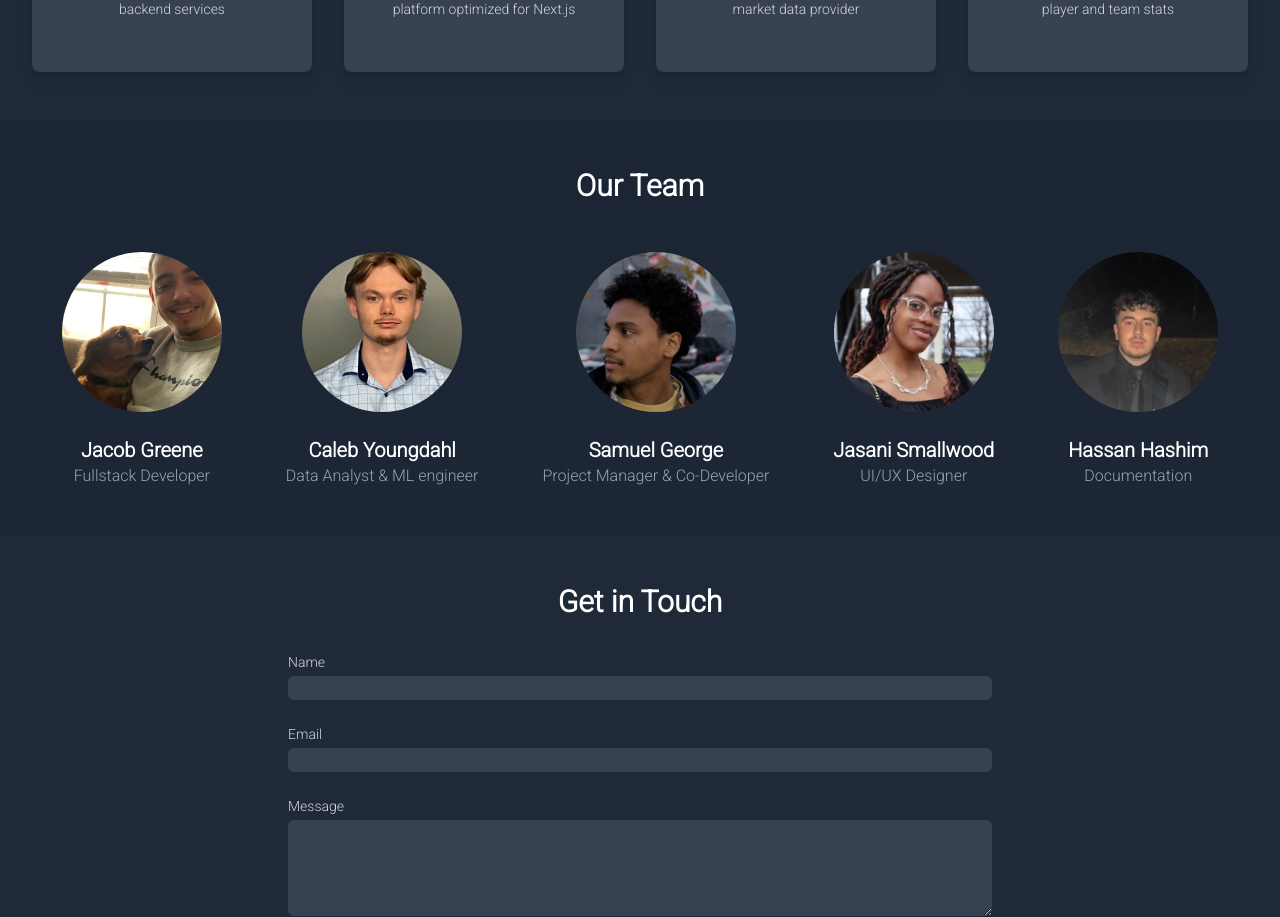
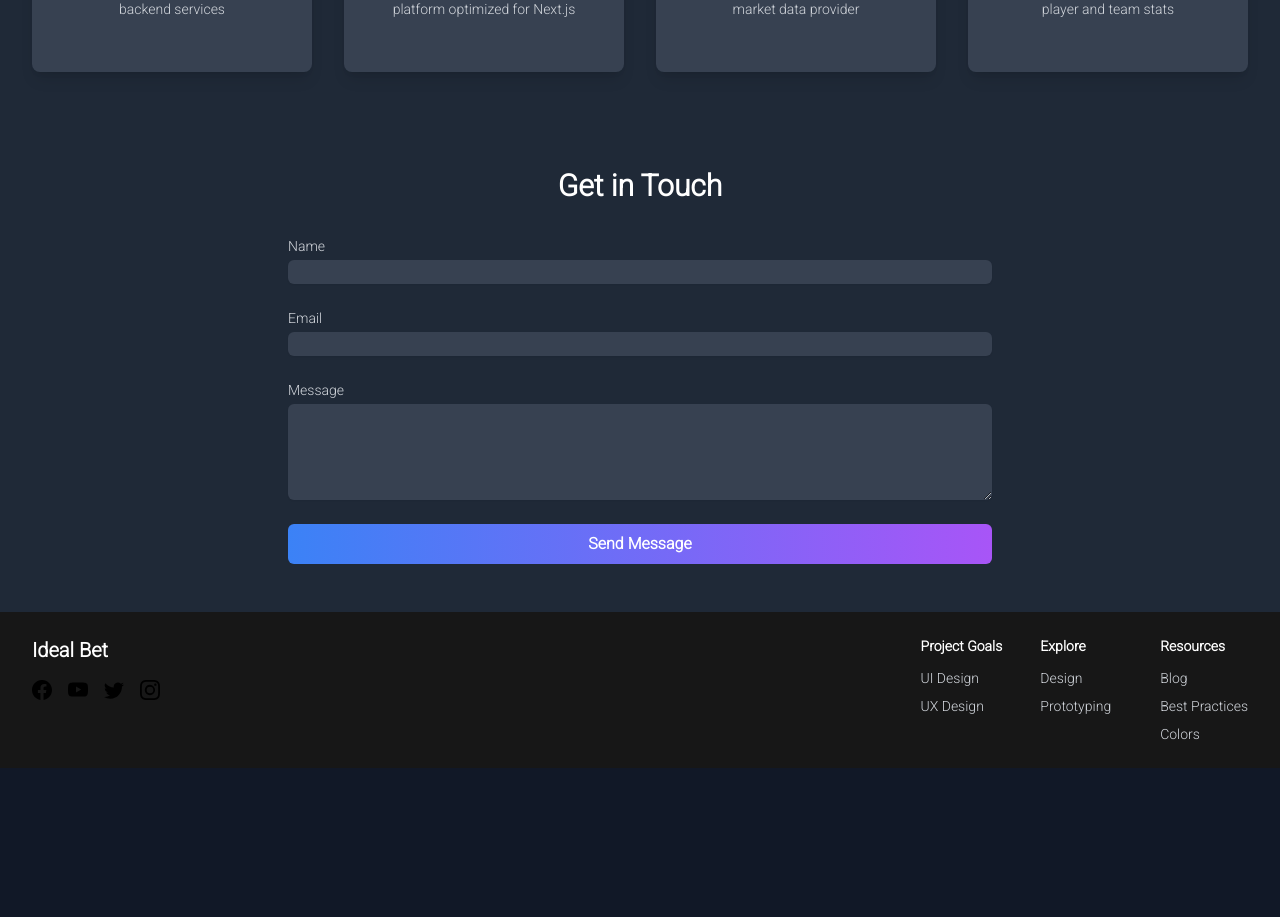
Before and after one commit to jacobgreene-dev/ideal-bet, a Next.js app: page /contact in a window 1280 px wide. Shown: the part 3200-4117 px from the top of the page. After the commit the page ends 3968 px from the top, so only its background shows below. Built offline with nearby package versions, Linux system fonts and the light colour scheme; no server answers.

Commit message:
Updates Pages

```diff
--- a/app/contact/page.tsx
+++ b/app/contact/page.tsx
@@ -16,38 +16,7 @@ import { FiFramer } from "react-icons/fi";
 import { SiFusionauth, SiGooglecloud, } from "react-icons/si";
 import { AiFillApi } from "react-icons/ai";
 
-const teamMembers = [
-  {
-    name: 'Jacob Greene',
-    role: 'Fullstack Developer',
-    image: '/team/Jacob.jpg',
-    github: 'https://github.com/jacobgreene-dev',
-  },
-  {
-    name: 'Caleb Youngdahl',
-    role: 'Data Analyst & ML engineer',
-    image: '/team/caleb.jpg',
-    github: 'https://www.linkedin.com/in/caleb-youngdahl',
-  },
-  {
-    name: 'Samuel George',
-    role: 'Project Manager & Co-Developer',
-    image: '/team/Samuel.jpg',
-    github: 'https://github.com/SvGEO290',
-  },
-  {
-    name: 'Jasani Smallwood',
-    role: 'UI/UX Designer',
-    image: '/team/Jasani.jpg',
-    github: 'https://github.com/Jassy24',
-  },
-  {
-    name: 'Hassan Hashim',
-    role: 'Documentation',
-    image: '/team/Hasan.jpg',
-    github: 'https://www.linkedin.com/in/hasanhashim',
-  },
-];
+
 
 
 const techStack = [
@@ -289,44 +258,6 @@ export default function ContactPage() {
         </div>
       </motion.div>
 
-      {/* Team Section */}
-      <motion.div
-        initial={{ opacity: 0 }}
-        animate={{ opacity: 1 }}
-        transition={{ delay: 0.4, duration: 0.8 }}
-        className="py-12"
-      >
-        <div className="max-w-7xl mx-auto px-4 sm:px-6 lg:px-8">
-          <h2 className="text-3xl font-bold text-center mb-12">Our Team</h2>
-          <div className="flex flex-wrap justify-center gap-16">
-        {teamMembers.map((member, index) => (
-          <motion.div
-            key={`${member.name}-${index}`}
-            initial={{ opacity: 0, scale: 0.8 }}
-            animate={{ opacity: 1, scale: 1 }}
-            transition={{ delay: index * 0.1 }}
-            className="text-center"
-          >
-            <Link href={member.github} target="_blank" rel="noopener noreferrer">
-          <div className="relative w-40 h-40 mx-auto mb-6 group">
-            <div className="absolute inset-0 rounded-full bg-gradient-to-r from-blue-500 to-purple-500 opacity-0 group-hover:opacity-100 transition-opacity duration-300" />
-            <Image
-              src={member.image}
-              alt={member.name}
-              width={160}
-              height={160}
-              className="rounded-full object-cover w-full h-full relative z-10"
-            />
-          </div>
-          <h3 className="text-xl font-semibold">{member.name}</h3>
-          <p className="text-gray-400">{member.role}</p>
-            </Link>
-          </motion.div>
-        ))}
-          </div>
-        </div>
-      </motion.div>
-
       {/* Contact Form Section */}
       <motion.div
         initial={{ opacity: 0 }}
```
